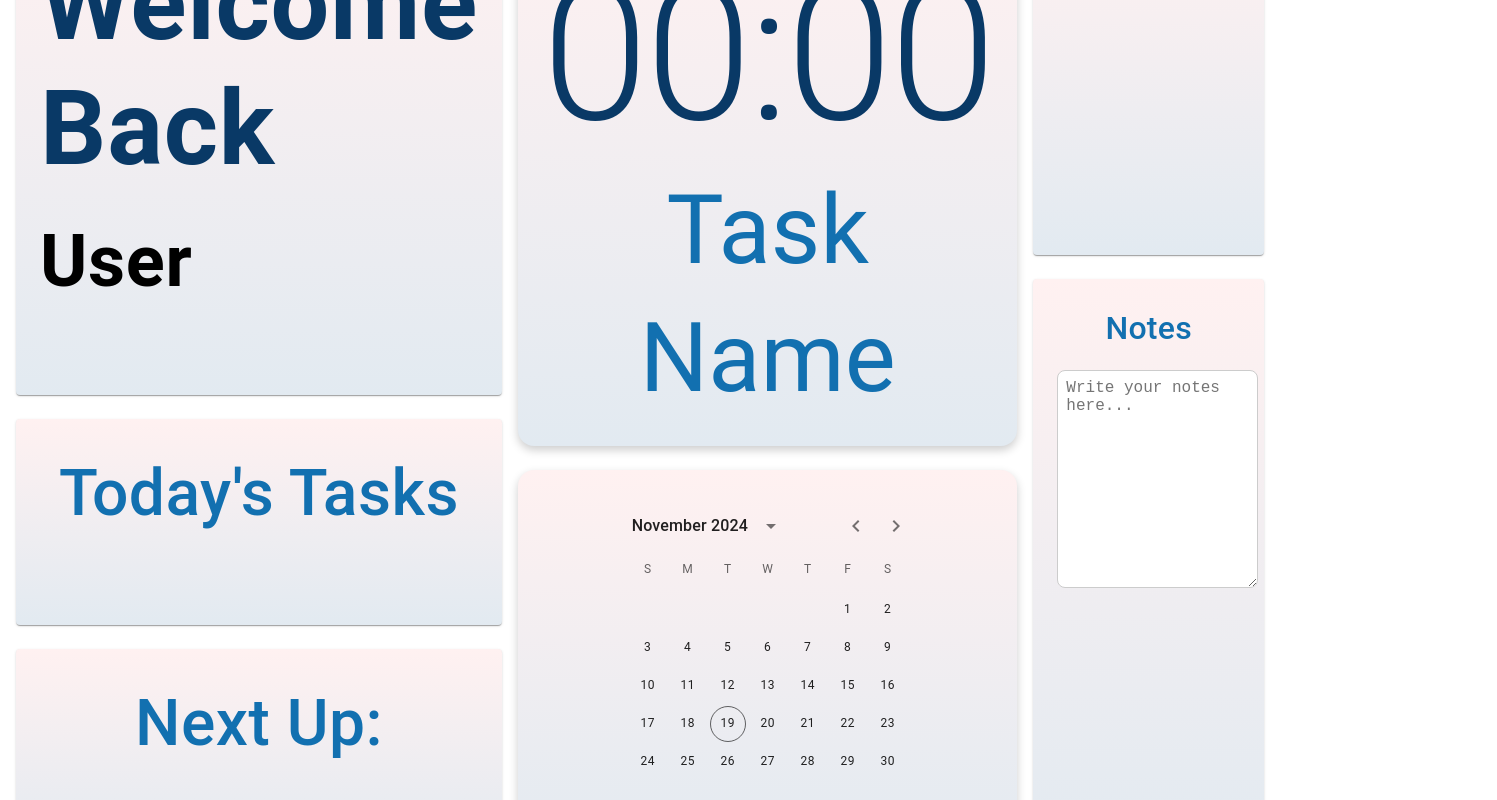
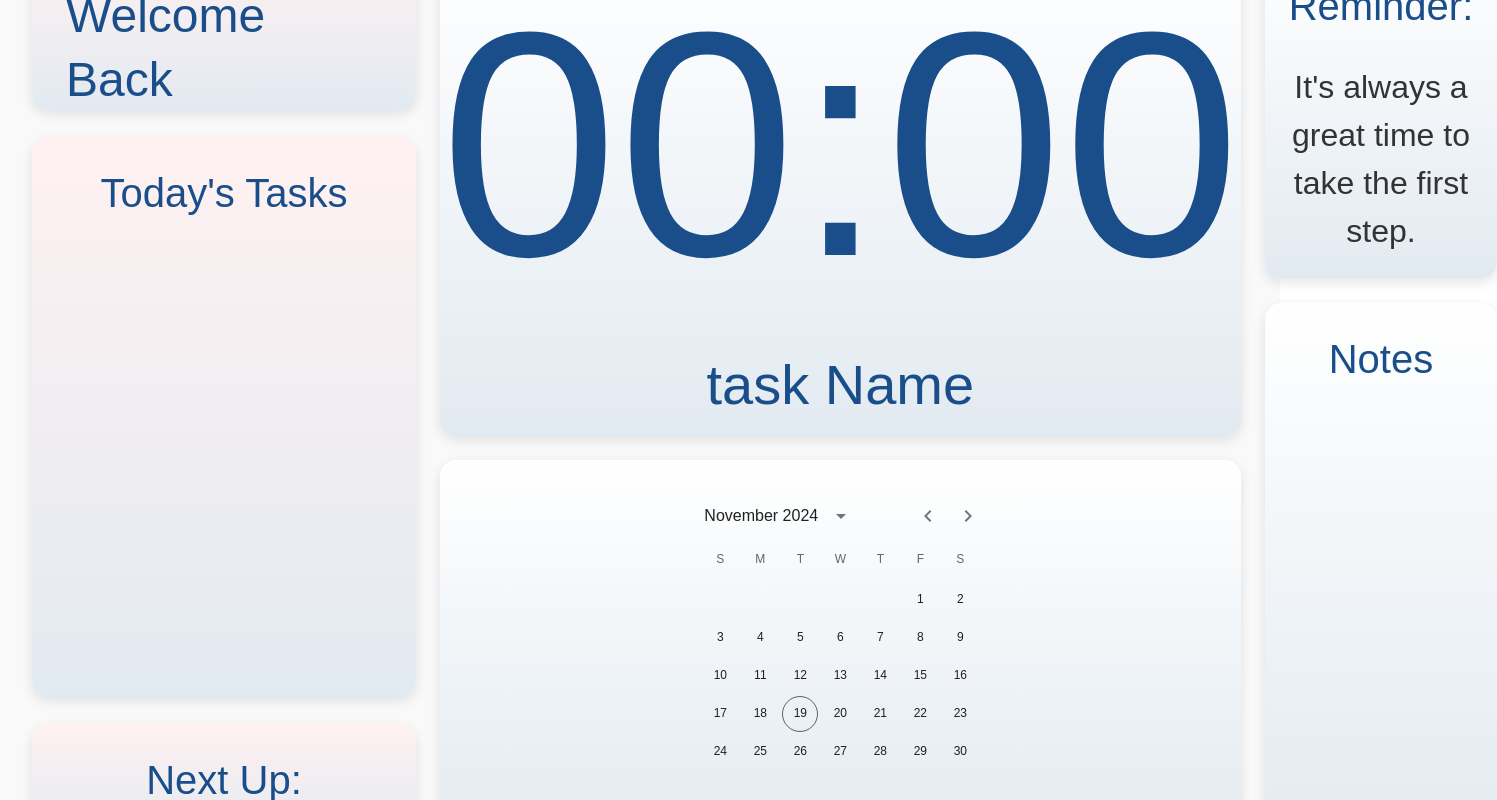
Before and after one commit to priscaolose/Group7_Capstone, a React (Create React App) app in the folder focus-app/: page / in a window 1280 px wide. Shown: the part 220-1020 px from the top of the page, 1497 px wide, since content can reach past the window. Built offline with nearby package versions, Linux system fonts and the light colour scheme; no server answers.

Commit message:
re-created dashboard page

```diff
--- a/focus-app/src/App.js
+++ b/focus-app/src/App.js
@@ -2,14 +2,29 @@ import React from 'react';
 import './App.css';
 import Dashboard from './components/Dashboard';
 import Header from './components/Header';
+import Footer from './components/Footer';
+import { createTheme, ThemeProvider } from '@mui/material/styles';
+import { CssBaseline } from '@mui/material';
+
+// Create a theme with custom typography
+const theme = createTheme({
+  typography: {
+    fontFamily: '"Poppins", sans-serif', // Set the default font for Typography
+  },
+});
 
 function App() {
   return (
     <div className="App">
+      <ThemeProvider theme={theme}>
+      <CssBaseline /> {/* Ensures consistent baseline styling across the app */}
       <Header />
       <Dashboard />
+    </ThemeProvider>
+      <Footer />
     </div>
   );
 }
 
+
 export default App;
--- a/focus-app/src/components/Dashboard.js
+++ b/focus-app/src/components/Dashboard.js
@@ -1,162 +1,154 @@
-import React, { useState, useEffect } from 'react';
+import React, { useState } from 'react';
 import {
   Box,
   Typography,
   Paper,
-  Button,
-  AppBar,
-  Toolbar,
   useMediaQuery,
 } from '@mui/material';
 import { LocalizationProvider } from '@mui/x-date-pickers/LocalizationProvider';
 import { AdapterDayjs } from '@mui/x-date-pickers/AdapterDayjs';
 import { DateCalendar } from '@mui/x-date-pickers/DateCalendar';
-//import { useNavigate } from 'react-router-dom'; // For navigation
+import { createTheme, ThemeProvider } from '@mui/material/styles';
 
+// Create a theme with custom typography
+const theme = createTheme({
+  typography: {
+    fontFamily: '"Poppins", sans-serif',
+  },
+});
 
 function Dashboard() {
-  const [UserName, setUserName] = useState('User');
+  const UserName = 'Antonette';
   const isSmallScreen = useMediaQuery('(max-width: 900px)');
   const [notes, setNotes] = useState('');
-  //const navigate = useNavigate(); // Hook for navigation
-
-  useEffect(() => {
-    const fetchUserName = async () => {
-      try {
-        const userID = 'RW5fePHZRRICIRju5tVp';
-        const response = await fetch(`/api/getUser?userID=${userID}`);
-        if (!response.ok) {
-          throw new Error('Failed to fetch user data');
-        }
-        const data = await response.json();
-        setUserName(data.name || 'User'); // Set default if name is missing
-      } catch (error) {
-        console.error('Error fetching user data:', error);
-      }
-    };
-
-    fetchUserName();
-  }, []);
 
   return (
-
+    <ThemeProvider theme={theme}>
       <Box
         sx={{
-        display: 'grid',
-        gridTemplateRows: 'auto 1fr auto',
-        gap: 2,
-        backgroundColor: '#fffff',
+          display: 'flex',
+          flexDirection: 'column',
           minHeight: '100vh',
-        fontFamily: '"Poppins", sans-serif',
+          fontFamily: 'Poppins, sans-serif',
+          backgroundColor: '#f9f9f9',
+          px: isSmallScreen ? 2 : 4,
+          pt: 3,
         }}
       >
-
         {/* Main Content */}
         <Box
           sx={{
+            flex: 1,
             display: 'grid',
             gridTemplateColumns: { xs: '1fr', md: '1fr 2fr 1fr' },
-          gap: 2,
-          p: 2,
+            gap: 3,
+            py: 3,
           }}
         >
           {/* Left Column */}
-        <Box sx={{ display: 'grid', gap: 3, }}>
-          <Paper sx={{ p: 3, backgroundImage: 'linear-gradient(to bottom, #FFF1F1, #E2EAF1)' }}>
+          <Box sx={{ display: 'grid', gap: 3 }}>
+            {/* Welcome Section */}
+            <Paper
+              sx={{
+                height: '20vh',
+                p: 3,
+                background: 'linear-gradient(#FFF1F1, #E2EAF1)',
+                borderRadius: '16px',
+                boxShadow: '0 4px 12px rgba(0, 0, 0, 0.1)',
+                textAlign: 'left',
+              }}
+            >
+              <Typography
+                variant="h5"
+                sx={{
+                  color: '#1a4e8a',
+                  fontWeight: '500',
+                  fontSize: isSmallScreen ? '2.5em' : '3em',
+                  padding: '10px'
+
+                }}
+              >
+                Welcome <br /> Back
+              </Typography>
               <Typography
                 variant="h6"
                 sx={{
-                fontSize: { xs: '7.5rem', md: '6.5rem' },
-
-                fontWeight: 'bold',
-                lineHeight: '1.2',
-                textAlign: 'left',
-
-                color: '#093966'
-              }}
-            >
-              Welcome{'\n'}Back
-            </Typography>
-            <Typography
-              variant="body1"
-              sx={{
-                fontSize: { xs: '3.5rem', md: '4.5rem' },
-                color: '#000',
-                fontWeight: 'bold',
-                mt: 2,
-                textAlign: 'left',
+                  mt: 1,
+                  color: '#1a4e8a',
+                  fontSize: isSmallScreen ? '3em' : '4.5em',
+                  fontWeight: 'bold'
                 }}
               >
                 {UserName}
               </Typography>
             </Paper>
-          <Paper sx={{ p: 3 , backgroundImage: 'linear-gradient(to bottom, #FFF1F1, #E2EAF1)'}}>
-            <Typography
-              variant="h6"
-              sx={{ fontSize: '4rem', color: '#1270B0' }}
+            {/* Tasks Section */}
+            <Paper
+              sx={{
+                p: 3,
+                background: 'linear-gradient(#FFF1F1, #E2EAF1)',
+                borderRadius: '16px',
+                boxShadow: '0 4px 12px rgba(0, 0, 0, 0.1)',
+                height: '70vh'
+              }}
             >
+              <Typography variant="h6" sx={{ color: '#1a4e8a', fontSize: '2.5em' }}>
                 Today's Tasks
               </Typography>
             </Paper>
-          <Paper sx={{ p: 3, backgroundImage: 'linear-gradient(to bottom, #FFF1F1, #E2EAF1)'}}>
-            <Typography
-              variant="h6"
-              sx={{ fontSize: '4rem', color: '#1270B0' }}
+            <Paper
+              sx={{
+                p: 3,
+                background: 'linear-gradient(#FFF1F1, #E2EAF1)',
+                borderRadius: '16px',
+                boxShadow: '0 4px 12px rgba(0, 0, 0, 0.1)',
+                height: '15vh'
+              }}
             >
+              <Typography variant="h6" sx={{ color: '#1a4e8a', fontSize: '2.5em' }}>
                 Next Up:
               </Typography>
             </Paper>
           </Box>
 
-        {/* Center Section */}
+          {/* Center Column */}
           <Box sx={{ display: 'grid', gap: 3 }}>
-          {/* Timer */}
             <Paper
               sx={{
-              p: 3,
-              textAlign: 'center',
                 display: 'flex',
-              flexDirection: 'column',
-              alignItems: 'center',
-              justifyContent: 'center',
-              boxShadow: '0 4px 10px rgba(0, 0, 0, 0.2)',
+                flexDirection: 'column', // Stack items vertically
+                justifyContent: 'center', // Center items vertically
+                alignItems: 'center', // Center items horizontally
                 borderRadius: '16px',
-              backgroundImage: 'linear-gradient(to bottom, #FFF1F1, #E2EAF1)',
-              cursor: 'pointer',
+                background: 'linear-gradient(#FFFF, #E2EAF1)',
+                boxShadow: '0 4px 12px rgba(0, 0, 0, 0.1)',
+                //height: '300px', // Adjust height to fit the desired design
               }}
-            //onClick={() => navigate('/timer')} // Navigate to Timer.js
             >
               <Typography
-              variant="h1"
+                variant="h2"
                 sx={{
-                fontSize: { xs: '7rem', sm: '10rem', md: '12rem' },
+                  color: '#1a4e8a',
                   fontWeight: '300',
-                color: '#093966',
+                  fontSize: isSmallScreen ? '16em' : '20em',
                 }}
               >
                 00:00
               </Typography>
               <Typography
-              variant="h5"
-              sx={{
-                fontSize: { xs: '2rem', sm: '4rem', md: '6rem' },
-                color: '#1270B0',
-              }}
+                variant="subtitle1"
+                sx={{ color: '#1a4e8a', fontSize: isSmallScreen ? '3em' : '3.5em' }}
               >
-              Task Name
+                task Name
               </Typography>
             </Paper>
-
-          {/* Calendar */}
             <Paper
               sx={{
                 p: 3,
-              boxShadow: '0 4px 10px rgba(0, 0, 0, 0.2)',
                 borderRadius: '16px',
-              cursor: 'pointer',
-              backgroundImage: 'linear-gradient(to bottom, #FFF1F1, #E2EAF1)'
+                background: 'linear-gradient(#FFFF, #E2EAF1)',
+                boxShadow: '0 4px 12px rgba(0, 0, 0, 0.1)',
               }}
-            //onClick={() => navigate('/calendar')} // Navigate to Calendar
             >
               <LocalizationProvider dateAdapter={AdapterDayjs}>
                 <DateCalendar />
@@ -166,60 +158,59 @@ function Dashboard() {
 
           {/* Right Column */}
           <Box sx={{ display: 'grid', gap: 3 }}>
-          <Paper sx={{ p: 3, backgroundImage: 'linear-gradient(to bottom, #FFF1F1, #E2EAF1)' }}>
+            <Paper
+              sx={{
+                p: 3,
+                background: 'linear-gradient(#FFFF, #E2EAF1)',
+                borderRadius: '16px',
+                boxShadow: '0 4px 12px rgba(0, 0, 0, 0.1)',
+              }}
+            >
+              <Typography variant="h6" sx={{ color: '#1a4e8a', fontSize: '2.5em' }}>
+                Reminder:
+              </Typography>
+              <Typography variant="body1" sx={{ fontSize: '2rem', color: '#333', paddingTop: '25px' }}>
+                It's always a great time to take the first step.
+              </Typography>
+            </Paper>
+            <Paper
+              sx={{
+                p: 3,
+                background: 'linear-gradient(#FFFF, #E2EAF1)',
+                borderRadius: '16px',
+                boxShadow: '0 4px 12px rgba(0, 0, 0, 0.1)',
+              }}
+            >
               <Typography
                 variant="h6"
-              sx={{ fontSize: { xs: '1.5rem', sm: '2rem' }, color: '#1270B0' }}
-            >
-              Reminder:
-            </Typography>
-          </Paper>
-          <Paper sx={{ p: 3, backgroundImage: 'linear-gradient(to bottom, #FFF1F1, #E2EAF1)' }}>
-            <Typography
-              variant="h6"
-              sx={{ fontSize: { xs: '1.5rem', sm: '2rem' }, color: '#1270B0' }}
+                sx={{
+                  color: '#1a4e8a',
+                  fontSize: '2.5em',
+                  mb: 2,
+                  height: '60vh'
+                }}
               >
                 Notes
               </Typography>
-            <textarea
+              {/* <textarea
                 value={notes}
                 onChange={(e) => setNotes(e.target.value)}
                 style={{
                   width: '100%',
-                height: '200px',
-                fontSize: '1rem',
-                marginTop: '1rem',
-                padding: '0.5rem',
+                  //height: '150px',
                   border: '1px solid #ccc',
                   borderRadius: '8px',
-                color: 'black'
+                  fontSize: '1rem',
+                  fontFamily: '"Poppins", sans-serif',
+                  padding: '8px',
                 }}
                 placeholder="Write your notes here..."
-            />
+              /> */}
             </Paper>
           </Box>
         </Box>
-
-      {/* Footer
-      <Box
-        sx={{
-          textAlign: 'center',
-          p: 2,
-          backgroundColor: '#8AAEC6',
-          color: '#fff',
-          display: 'flex',
-          justifyContent: 'center',
-          gap: 3,
-        }}
-      >
-        <Button href="/about" sx={{ color: '#000' }}>
-          About
-        </Button>
-        <Button href="/privacy" sx={{ color: '#000' }}>
-          Privacy Policy
-        </Button>
-      </Box> */}
       </Box>
+    </ThemeProvider>
   );
 }
 
--- /dev/null
+++ b/focus-app/src/components/navBar.js
@@ -0,0 +1,62 @@
+import React, { useState, useRef, useEffect } from "react";
+import { Link } from "react-router-dom";
+
+const Navbar = () => {
+  const [isOpen, setIsOpen] = useState(false);
+  const navbarRef = useRef(null);
+
+  const toggleNav = () => setIsOpen(!isOpen);
+
+  const closeNav = () => {
+    setIsOpen(false);
+  };
+
+  useEffect(() => {
+    const handleClickOutside = (event) => {
+      if (navbarRef.current && !navbarRef.current.contains(event.target)) {
+        closeNav();
+      }
+    };
+
+    if (isOpen) {
+      document.addEventListener('mousedown', handleClickOutside);
+    }
+
+    return () => {
+      document.removeEventListener('mousedown', handleClickOutside);
+    };
+  }, [isOpen]);
+
+  return (
+    <nav ref={navbarRef} className="navbar">
+      <div className="navbar-brand">
+        <button
+          className={`navbar-burger ${isOpen ? "is-active" : ""}`}
+          aria-label="menu"
+          aria-expanded={isOpen ? "true" : "false"}
+          onClick={toggleNav}
+        >
+          <i className="fa-solid fa-bars"></i>
+        </button>
+      </div>
+
+      <div className={`navbar-menu ${isOpen ? "is-active" : ""}`}>
+        <div className="navbar-end">
+          <Link to="/Account" className="navbar-item" onClick={closeNav}>
+            <i className="fa-solid fa-user"></i> Account
+          </Link>
+
+          <Link to="/Manage tasks" className="navbar-item" onClick={closeNav}>
+            <i className="fa-solid fa-list-check"></i> Manage tasks
+          </Link>
+
+          <Link to="/logout" className="navbar-item" onClick={closeNav}>
+            <i className="fa-solid fa-right-from-bracket"></i> Logout
+          </Link>
+        </div>
+      </div>
+    </nav>
+  );
+};
+
+export default Navbar;
```
Also changed, not shown: focus-app/src/components/Footer.js (line endings or trailing spaces), focus-app/src/components/Header.js (line endings or trailing spaces). Lines whose indentation alone changed are shown as unchanged.
